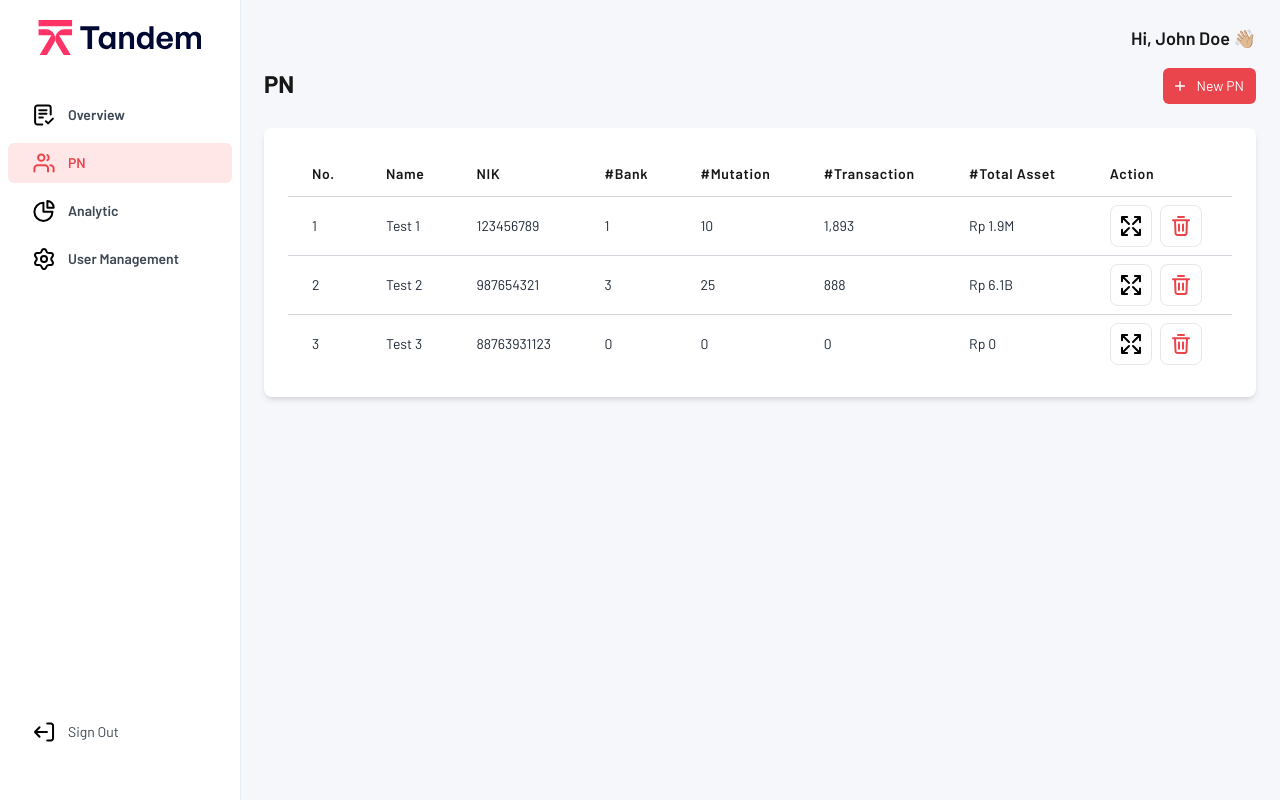
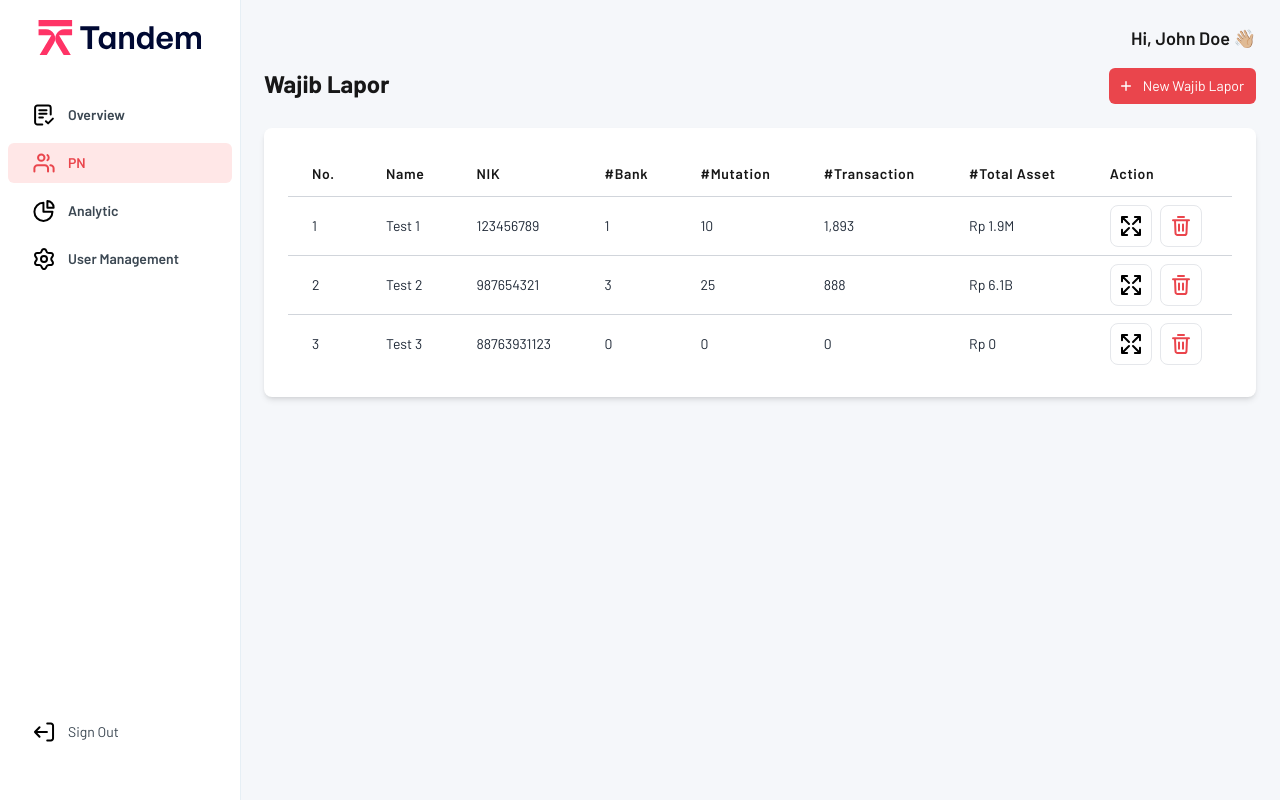
Before and after one commit to silviaphungky/parser, a Next.js app: page /pn in a window 1280 px wide. Built offline with nearby package versions, Linux system fonts and the light colour scheme.

Commit message:
update wording

```diff
--- a/src/app/(dashboard)/overview/page.tsx
+++ b/src/app/(dashboard)/overview/page.tsx
@@ -29,7 +29,7 @@ const IconMap: { [key in 'pn' | 'mutation']: ReactNode } = {
 }
 
 const TitleMap: { [key in 'pn' | 'mutation']: string } = {
-  pn: 'PN',
+  pn: 'Wajib Lapor',
   mutation: 'Bank Statement',
 }
 
--- a/src/app/(dashboard)/pn/page.tsx
+++ b/src/app/(dashboard)/pn/page.tsx
@@ -6,10 +6,10 @@ const PNPage = () => {
   return (
     <div>
       <div className="flex justify-between">
-        <Title title="PN" />
+        <Title title="Wajib Lapor" />
         <button className="flex gap-2 bg-primary text-white items-center p-2 pr-3 rounded-md text-sm hover:opacity-95">
           <IconPlus color="#fff" size={18} />
-          New PN
+          New Wajib Lapor
         </button>
       </div>
       <Card className="w-full mt-6">
--- a/src/components/InputDropdown/InputDropdown.tsx
+++ b/src/components/InputDropdown/InputDropdown.tsx
@@ -50,7 +50,7 @@ const InputDropdown = forwardRef<HTMLDivElement, Props>(
         <div>
           <button
             type="button"
-            className={` inline-flex w-full justify-between gap-x-1.5 rounded-md bg-white px-3 py-2 text-sm font-semibold text-gray-900  ring-1 ring-inset ring-gray-300 hover:bg-gray-50 disabled:bg-gray-100 ${className}`}
+            className={`inline-flex w-full justify-between gap-x-1.5 rounded-md bg-white px-3 py-2 text-sm font-semibold text-gray-900  ring-1 ring-inset ring-gray-300 hover:bg-gray-50 disabled:bg-gray-100 ${className}`}
             id="menu-button"
             aria-expanded="true"
             aria-haspopup="true"
```
